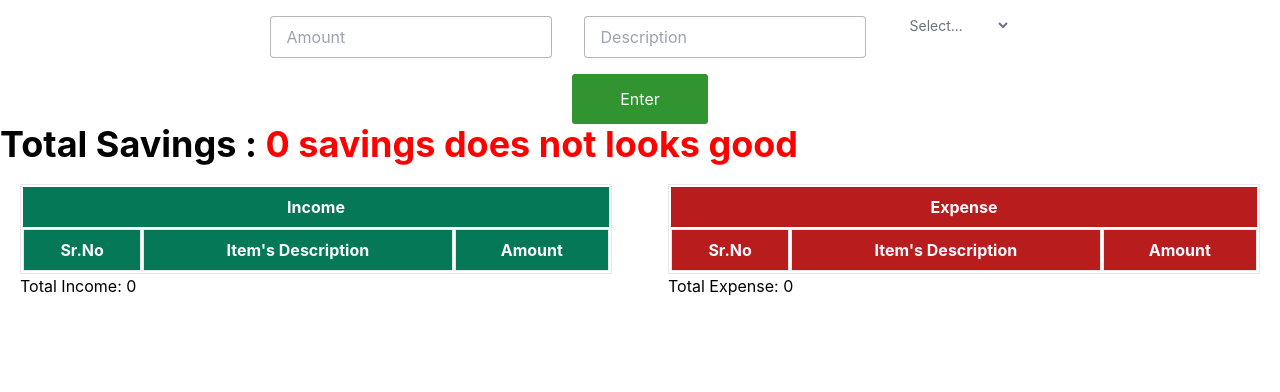
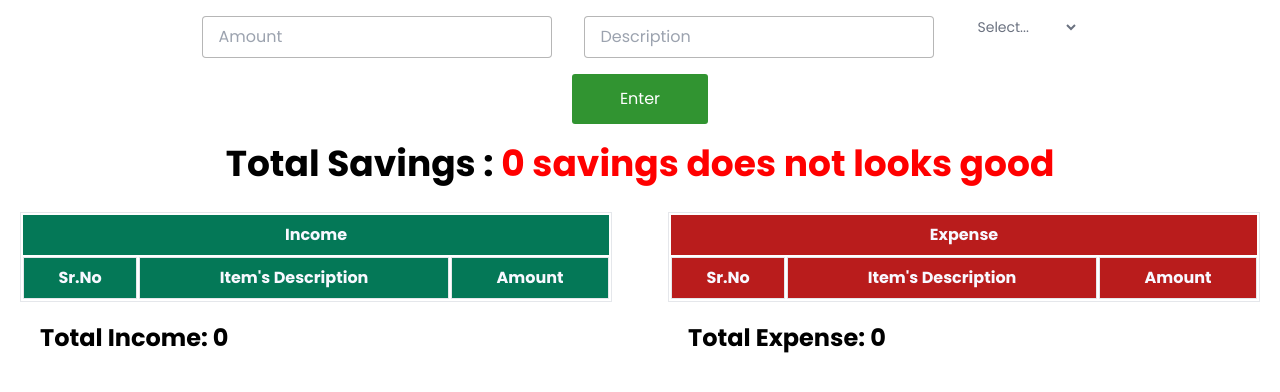
Before and after one commit to sainesh25/savings_calculator, a React (Create React App) app: page / in a window 1280 px wide. Shown: the top 392 px of the page. Built offline with nearby package versions, Linux system fonts and the light colour scheme; the HTML template or start-up script is replaced by a standard one.

Commit message:
new TotalHeading component created

```diff
--- a/src/App.css
+++ b/src/App.css
@@ -1,6 +1,11 @@
+@import url('https://fonts.googleapis.com/css2?family=Poppins:ital,wght@0,100;0,200;0,300;0,400;0,500;0,600;0,700;0,800;0,900;1,100;1,200;1,300;1,400;1,500;1,600;1,700;1,800;1,900&display=swap');
+
+
 .App{
     display: flex;
     flex-direction: column;
+    font-family: "Poppins", sans-serif;
+
 }
 .all-inputs {
     display: flex;
--- a/src/App.js
+++ b/src/App.js
@@ -8,6 +8,7 @@
 
 
 import { useState } from 'react';
+import TotalHeading from './components/TotalHeading/TotalHeading';
 
 function App() {
     let [state, updateState] = useState({
@@ -90,12 +91,13 @@
             <div className='income-exp-table space-x-4'>
                 <div className='income-table p-5'>
                     <Table className='bg-green-700' bgColor='bg-green-200' data={state.income} tablename="Income" />
-                    <h3>Total Income: {state.totalIncome}</h3>
+                    {/* <h3>Total Income: {state.totalIncome}</h3> */}
+                    <TotalHeading>Total Income: {state.totalIncome}</TotalHeading>
                 </div>
                 <div className='expense-table p-5'>
                     <Table className='bg-red-700' bgColor='bg-red-200' data={state.expense} tablename="Expense" />
-
-                    <h3>Total Expense: {state.totalExpense}</h3>
+                    <TotalHeading>Total Expense: {state.totalExpense}</TotalHeading>
+                    {/* <h3 className='text-2xl	'>Total Expense: {state.totalExpense}</h3> */}
                 </div>
             </div>
 
--- a/src/components/Button/Button.jsx
+++ b/src/components/Button/Button.jsx
@@ -3,7 +3,7 @@
 function Button(props){
     return (
         <>
-            <button onClick={
+            <button className='' onClick={
                 () =>{
 
                     props.changeFunction2()
--- /dev/null
+++ b/src/components/TotalHeading/TotalHeading.jsx
@@ -0,0 +1,10 @@
+import React from 'react'
+
+export default function TotalHeading(props) {
+    return (
+        <>
+            <h1 className='text-2xl font-bold p-5'>{props.children}</h1>
+
+        </>
+    )
+}
--- a/src/components/TotalSavingHeading/TotalSavingHeading.jsx
+++ b/src/components/TotalSavingHeading/TotalSavingHeading.jsx
@@ -6,7 +6,7 @@
 
     return (
         <>
-            <h1 className="text-4xl font-bold">Total Savings : <span style={{color:
+            <h1 className="text-4xl font-bold text-center my-2 mt-5">Total Savings : <span style={{color:
                 props.saving < 2000 ? 'red' : 'green'
             }}> {props.saving} {props.val}</span></h1>
         </>
```
